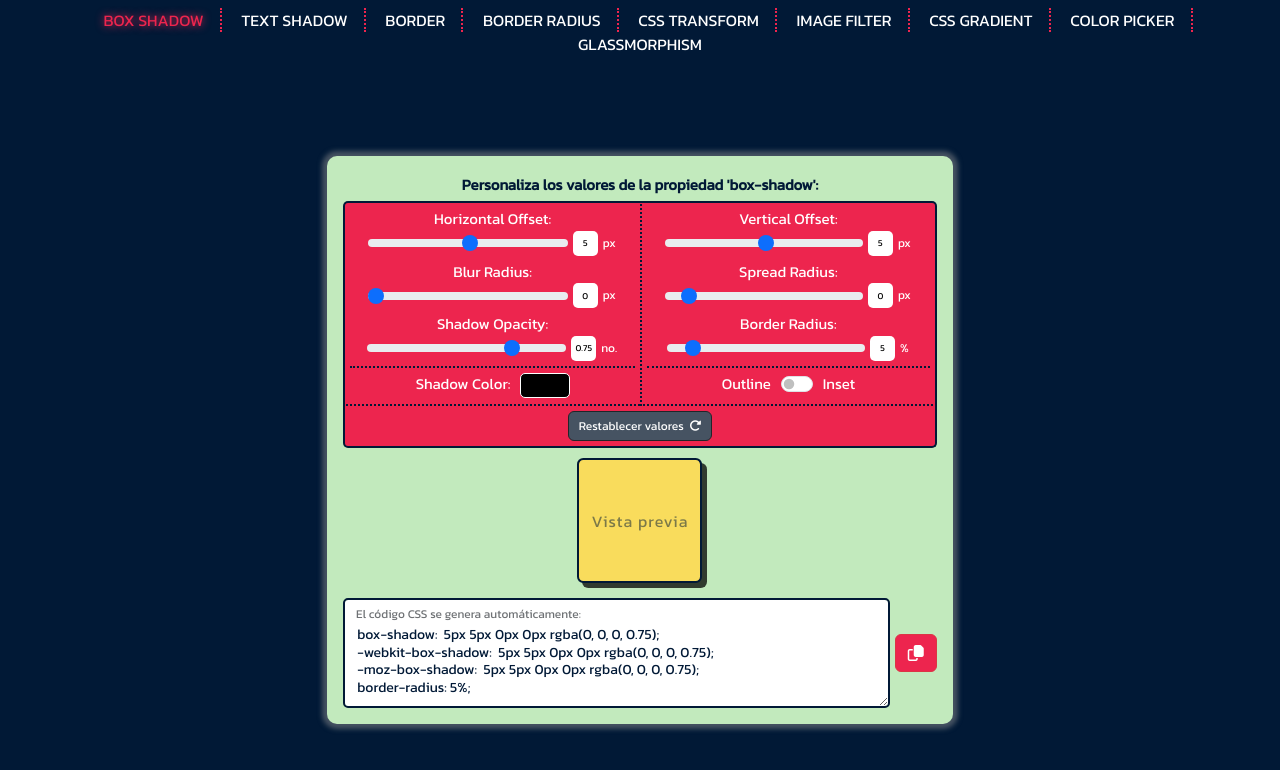
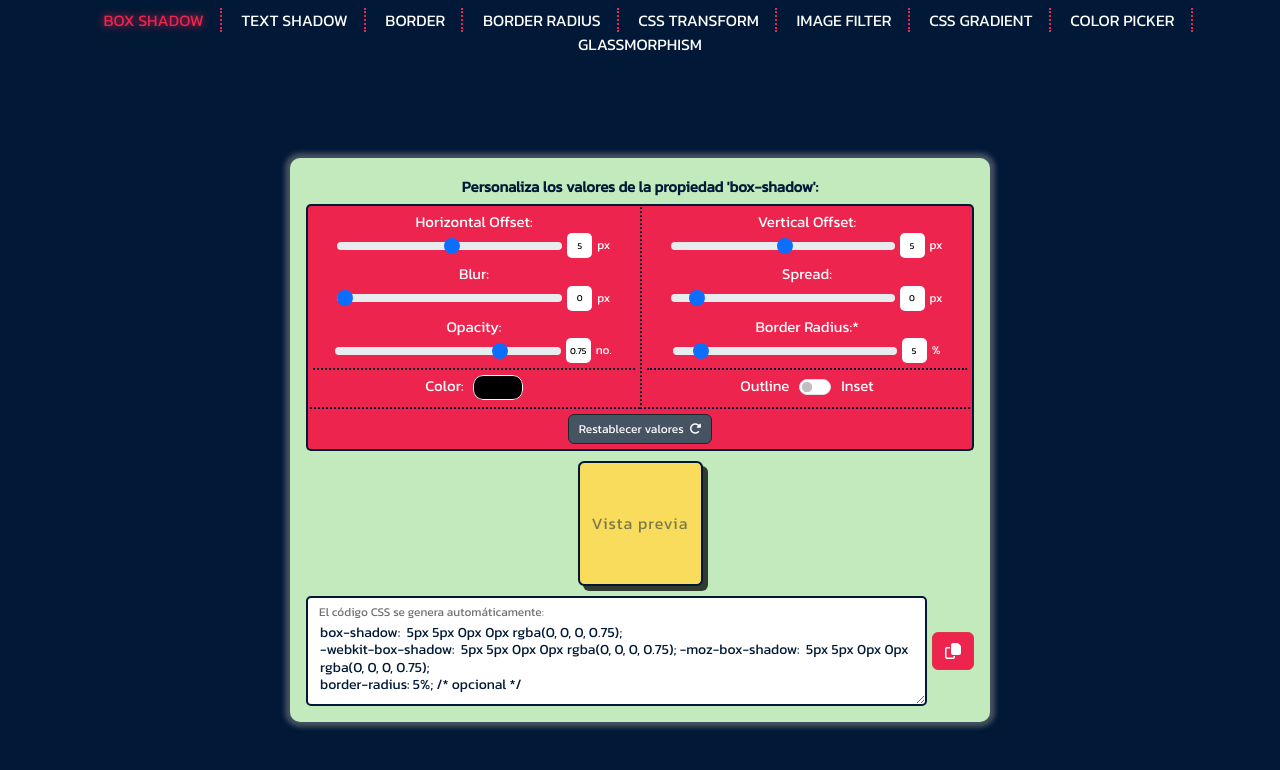
Before and after one commit to MauricioBarrueta/boxShadowGenerator, a website: page index.html in a window 1280 px wide. Drawn offline with nearby package versions, Linux system fonts and the light colour scheme.

Commit message:
Se modificaron varios valores de elementos 'label'

```diff
--- a/index.html
+++ b/index.html
@@ -33,17 +33,17 @@
                         <input type="number" id="hRange" min="-200" max="200" value="5" oninput="hOffset.value=hRange.value"><span>px</span>
                     </div>
                     <div class="input-group">
-                        <label for="blur" class="form-label">Blur Radius:</label>
+                        <label for="blur" class="form-label">Blur:</label>
                         <input type="range" class="form-range" min="0" max="100" step="1" value="0" id="blurRadius" oninput="blurRange.value=blurRadius.value">
                         <input type="number" id="blurRange" min="0" max="100" value="0" oninput="blurRadius.value=blurRange.value"><span>px</span>
                     </div>
                     <div class="input-group">
-                        <label for="opacity" class="form-label">Shadow Opacity:</label>
+                        <label for="opacity" class="form-label">Opacity:</label>
                         <input type="range" class="form-range" min="0" max="1" step="0.05" value="0.75" id="opacity" oninput="opaRange.value=opacity.value">
                         <input type="number" id="opaRange" min="0" max="1" step="0.05" value="0.75" oninput="opacity.value=opaRange.value"><span>no.</span>
                     </div>
                     <div class="input-group bs-color">
-                        <label class="form-label" for="color">Shadow Color:</label>
+                        <label class="form-label" for="color">Color:</label>
                         <input type="color" id="color">
                     </div>
                 </div>
@@ -54,12 +54,12 @@
                         <input type="number" id="vRange" min="-200" max="200" value="0" oninput="vOffset.value=vRange.value"><span>px</span>
                     </div>
                     <div class="input-group">
-                        <label for="spread" class="form-label">Spread Radius:</label>
+                        <label for="spread" class="form-label">Spread:</label>
                         <input type="range" class="form-range" min="-10" max="100" step="1" value="1" id="spread" oninput="spreadRange.value=spread.value">
                         <input type="number" id="spreadRange" min="-10" max="100" value="1" oninput="spread.value=spreadRange.value"><span>px</span>
                     </div>
                     <div class="input-group">
-                        <label for="border" class="form-label">Border Radius:</label>
+                        <label for="border" class="form-label">Border Radius:*</label>
                         <input type="range" class="form-range" min="0" max="50" step="1" value="0" id="border" oninput="radiusRange.value=border.value">
                         <input type="number" id="radiusRange" min="0" max="50" value="0" oninput="border.value=radiusRange.value"><span>%</span>
                     </div>
--- a/src/js/main.js
+++ b/src/js/main.js
@@ -23,7 +23,7 @@ function generateOrUpdateBoxShadow() {
     const code = `${insetShadow.checked ? 'inset ' : ''} ${hOffset.value}px ${vOffset.value}px ${blurRadius.value}px ${spread.value}px ${hexColorToRgba(colorShadow.value, opacity.value)}`
     generatedBoxShadow.style.boxShadow = code
     generatedBoxShadow.style.borderRadius = `${borderRadius.value}%`
-    boxShadowCode.textContent = `box-shadow: ${code};\n-webkit-box-shadow: ${code};\n-moz-box-shadow: ${code};\nborder-radius: ${borderRadius.value}%;`
+    boxShadowCode.textContent = `box-shadow: ${code};\n-webkit-box-shadow: ${code}; -moz-box-shadow: ${code};\nborder-radius: ${borderRadius.value}%; /* opcional */`
 }
 
 /* Transforma el color hexadecimal al modelo RGB */
--- a/src/scss/styles.scss
+++ b/src/scss/styles.scss
@@ -6,11 +6,7 @@
 }
 
 /* Color Palette */
-$redCrayola: #ED254E;
-$naplesYellow: #F9DC5C;
-$teaGreen: #C2EABD;
-$oxfordBlue: #011936;
-$Charcoal: #465362;
+$redCrayola: #ED254E; $naplesYellow: #F9DC5C; $teaGreen: #C2EABD; $oxfordBlue: #011936; $Charcoal: #465362;
 
 body {
     background-color: $oxfordBlue;
@@ -21,8 +17,7 @@ body {
         a {
             color: white;
             font-size: 16px; text-decoration: none; text-transform: uppercase;
-            padding: 0 1em; border-right: 2px dotted $redCrayola;
-            transition: all 0.2s ease-in-out;
+            padding: 0 1em; border-right: 2px dotted $redCrayola; transition: all 0.2s ease-in-out;
             &:last-child { border-right: 0; }
             &:hover { color: $redCrayola; }
         }
@@ -34,7 +29,7 @@ body {
     .container {
         min-height: 94vh;
         .card-container {
-            width: auto; max-width: 700px; min-width: 400px; height: auto;
+            width: 700px; min-width: 425px; height: auto;
             padding: 1em; text-align: center;
             background-color: $teaGreen; border-radius: 10px; box-shadow:  0px 0px 5px 5px $Charcoal;
 
@@ -52,17 +47,13 @@ body {
                     background-color: $redCrayola; color: white;
                     &:first-child { border-radius: 5px 0 0 0; border-right: 0; }
                     &:last-child { border-radius: 0 5px 0 0; border-left: 2px dotted $oxfordBlue; }
-
                     .input-group {
-                        justify-content: center;
-                        margin-bottom: 5px;
+                        justify-content: center; margin-bottom: 5px;
                         label {
                             width: 100%; display: inline-block;
                             font-size: 15px; margin-bottom: 0;
                         }
-                        input::-webkit-outer-spin-button, input::-webkit-inner-spin-button {
-                            -webkit-appearance: none; margin: 0;
-                        }
+                        input::-webkit-outer-spin-button, input::-webkit-inner-spin-button { -webkit-appearance: none; margin: 0; }
                         input[type = number] {
                             width: 25px; height: 25px;
                             appearance: none; -moz-appearance: textfield;
@@ -70,8 +61,7 @@ body {
                             border: 0; margin: 0 !important; border-radius: 5px !important;
                         }
                         span {
-                            width: fit-content;
-                            font-size: 12px; line-height: 2;
+                            width: fit-content; font-size: 12px; line-height: 2;
                             margin-left: 5px !important;
                         }
                         .form-range {
@@ -82,30 +72,20 @@ body {
                     .form-check, .bs-color { border-top: 2px dotted $oxfordBlue; padding: 5px 0 !important; }
                     .bs-color {
                         margin-bottom: 0;
-                        label {
-                            width: auto; margin-right: 10px;
-                        }
+                        label { width: auto; margin-right: 10px; }
                         input[type = color] {
                             width: 50px; height: 25px;
                             appearance: none; -webkit-appearance: none; -moz-appearance: none;
-                            border: 0; background: transparent;
-                            cursor: pointer; transition: 0.25s;
+                            border: 0; border-radius: 10px !important; background: transparent; cursor: pointer; transition: 0.25s;
                             &:hover { scale: 1.05; }
-                            &::-webkit-color-swatch {
-                                border-radius: 5px; border: 1px solid white;
-                            }
-                            &::-moz-color-swatch {
-                                border-radius: 5px; border: 1px solid white;
-                            }
+                            &::-webkit-color-swatch { border-radius: 10px; border: 1px solid white; }
+                            &::-moz-color-swatch { border-radius: 10px; border: 1px solid white; }
                         }
                     }
                     .form-check {
                         margin: 0; padding: 0;
                         label { font-size: 15px; }
-                        input {
-                            cursor: pointer;
-                            margin-inline: 10px; margin-top: 0;
-                        }
+                        input { cursor: pointer; margin-inline: 10px; margin-top: 0; }
                     }
                 }
             }
@@ -131,8 +111,7 @@ body {
                 }
             }
             .shadow-code {
-                flex-wrap: nowrap;
-                margin-top: 15px;
+                flex-wrap: nowrap; margin-top: 10px;
                 .form-floating {
                     width: 100%;
                     textarea {
```
Also changed, not shown: src/scss/styles.css, 1 other file.
